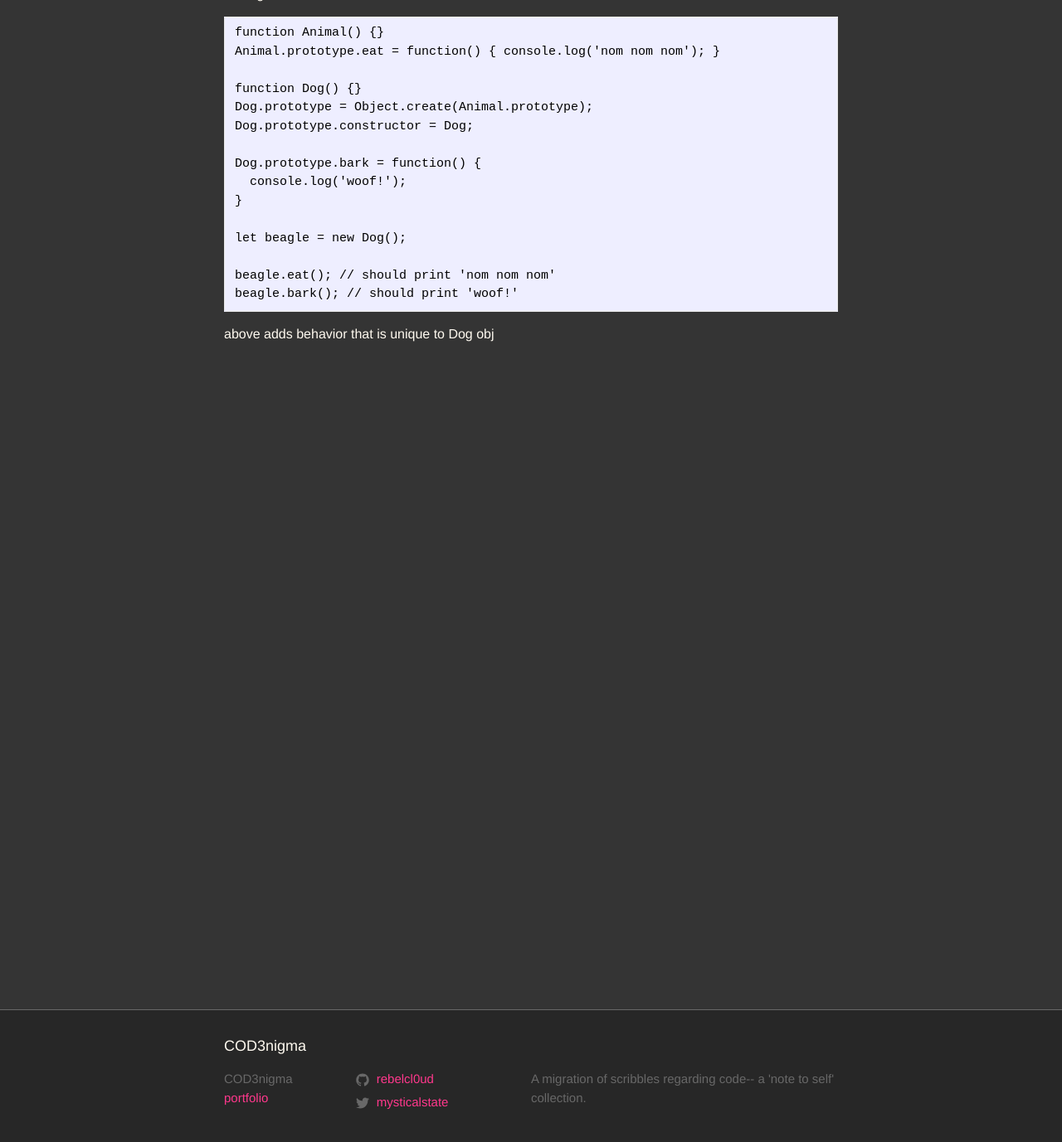
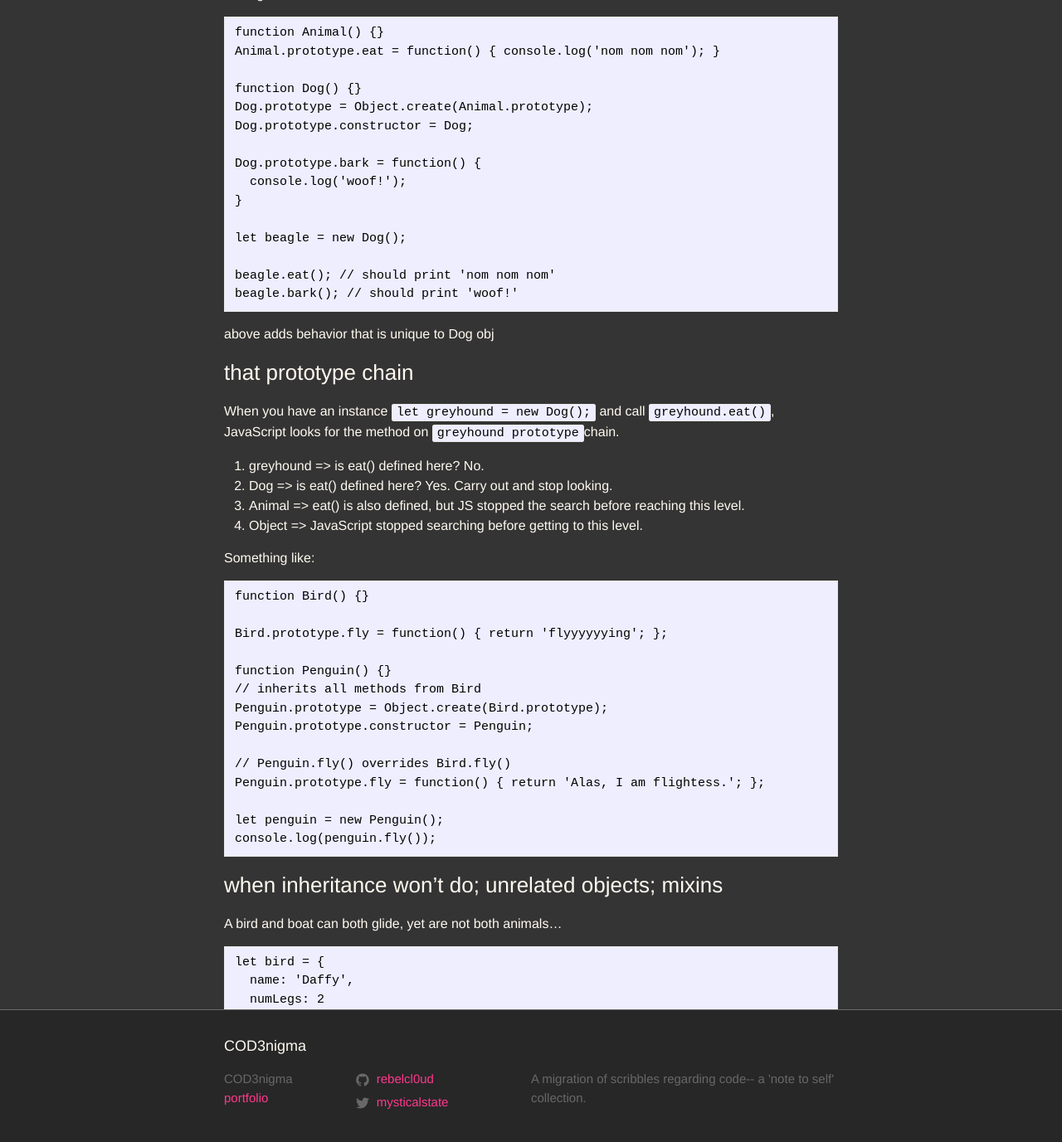
Before and after one commit to rebelcl0ud/blog, a Jekyll site: the page built from _posts/2018-11-11-[59]-oop.markdown, in a window 1280 px wide and 1400 px high, scrolled down 6793 px. Shown: the top 1377 px of the window at 83% size. Built offline with Jekyll 4.4.1, drawn with Linux system fonts in a browser that asks for light colours; some of the changed text lies outside the part shown.

Commit message:
update; prototype chains + mixins

````diff
--- a/_posts/2018-11-11-[59]-oop.markdown
+++ b/_posts/2018-11-11-[59]-oop.markdown
@@ -323,3 +323,65 @@ beagle.eat(); // should print 'nom nom nom'
 beagle.bark(); // should print 'woof!'
 ```
 above adds behavior that is unique to Dog obj
+
+### that prototype chain
+When you have an instance `let greyhound = new Dog();` and call `greyhound.eat()`, JavaScript looks for the method on `greyhound prototype`chain.
+
+1. greyhound => is eat() defined here? No.
+2. Dog => is eat() defined here? Yes. Carry out and stop looking.
+3. Animal => eat() is also defined, but JS stopped the search before reaching this level.
+4. Object => JavaScript stopped searching before getting to this level.
+
+Something like:
+```
+function Bird() {}
+
+Bird.prototype.fly = function() { return 'flyyyyyying'; };
+
+function Penguin() {}
+// inherits all methods from Bird
+Penguin.prototype = Object.create(Bird.prototype);
+Penguin.prototype.constructor = Penguin;
+
+// Penguin.fly() overrides Bird.fly()
+Penguin.prototype.fly = function() { return 'Alas, I am flightess.'; };
+
+let penguin = new Penguin();
+console.log(penguin.fly());
+```
+
+### when inheritance won't do; unrelated objects; mixins
+
+A bird and boat can both glide, yet are not both animals...
+```
+let bird = {
+  name: 'Daffy',
+  numLegs: 2
+}
+
+let boat = {
+  name: 'Pegasus',
+  type: 'cruiser'
+}
+
+let glideMixin = function(obj) {
+  obj.glide = function() {
+    return 'glidin'
+  }
+}
+
+glideMixin(bird);
+glideMixin(boat);
+```
+
+### using closure to protect props within obj from being modified externally
+```
+function Bird() {
+  let weight = 15; // private prop
+
+  // publicaly accessible method that any bird obj can use
+  this.getWeight = function() {
+    return weight;
+  }
+ }
+```
````
